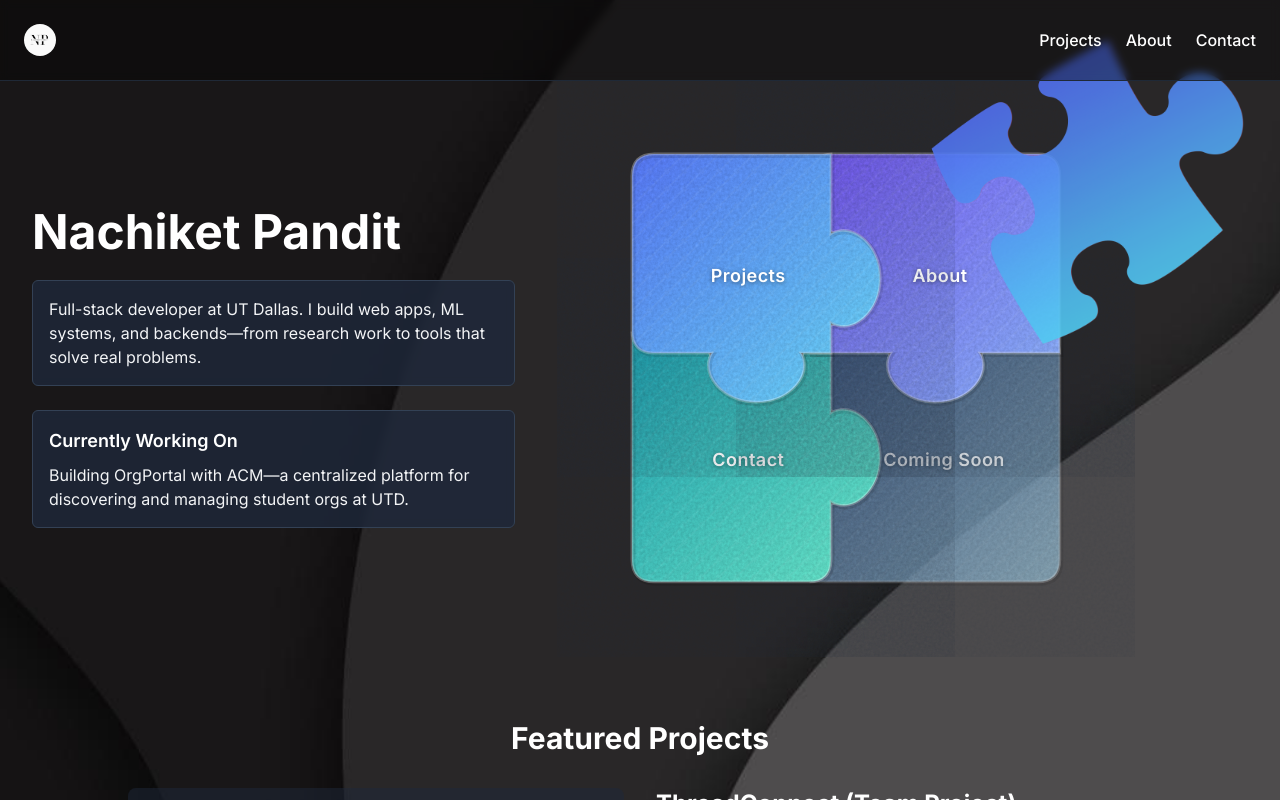
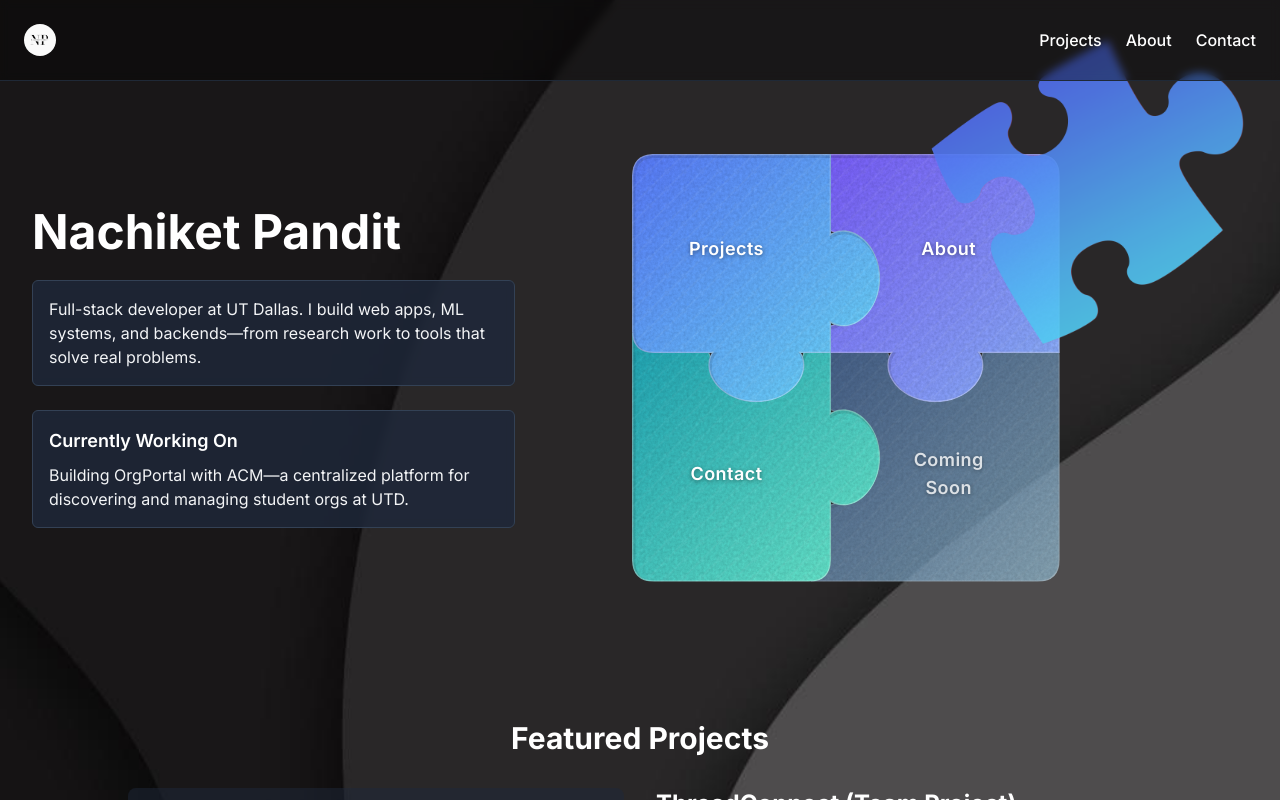
Before and after one commit to nachiketpandit101/portfolio, a Next.js app: page / in a window 1280 px wide. Shown: the top 800 px of the page. Built offline with nearby package versions, Linux system fonts and the light colour scheme.

Commit message:
texture clipping and text centering

```diff
--- a/src/components/PuzzlePiece.tsx
+++ b/src/components/PuzzlePiece.tsx
@@ -104,11 +104,15 @@ const PATHS: Record<PuzzleShape, string> = {
   ].join(" "),
 };
 
-const LABEL_OFFSET: Record<PuzzleShape, string> = {
-  "top-left": "translate(-8%, -8%)",
-  "top-right": "translate(6%, -8%)",
-  "bottom-left": "translate(-8%, 6%)",
-  "bottom-right": "translate(6%, 6%)",
+/**
+ * Visual body centers as % of the piece box (tabs/sockets ignored).
+ * Label is absolutely positioned here, then centered with -50%/-50%.
+ */
+const LABEL_ANCHOR: Record<PuzzleShape, { left: string; top: string }> = {
+  "top-left": { left: "39%", top: "39%" },
+  "top-right": { left: "55%", top: "39%" },
+  "bottom-left": { left: "39%", top: "56%" },
+  "bottom-right": { left: "55%", top: "56%" },
 };
 
 function parseGradientColors(gradient: string): [string, string] {
@@ -131,6 +135,7 @@ export default function PuzzlePiece({
   const gradId = `pg-${rawId}`;
   const noiseId = `pn-${rawId}`;
   const fiberId = `pf-${rawId}`;
+  const clipId = `pc-${rawId}`;
   const [c0, c1] = parseGradientColors(gradient);
   const path = PATHS[shape];
 
@@ -141,7 +146,7 @@ export default function PuzzlePiece({
       onClick={onClick}
       aria-label={disabled ? `${label} (coming soon)` : `Go to ${label}`}
       className={[
-        "puzzle-piece relative w-full h-full overflow-visible",
+        "puzzle-piece relative w-full h-full overflow-hidden",
         "focus-visible:outline-none focus-visible:ring-2 focus-visible:ring-sky-300 focus-visible:ring-offset-2 focus-visible:ring-offset-slate-900",
         disabled
           ? "cursor-default"
@@ -151,7 +156,7 @@ export default function PuzzlePiece({
     >
       <svg
         className={[
-          "absolute inset-0 h-full w-full overflow-visible",
+          "absolute inset-0 h-full w-full overflow-hidden",
           disabled ? "opacity-75" : "",
         ].join(" ")}
         viewBox="-4 -4 108 108"
@@ -160,6 +165,10 @@ export default function PuzzlePiece({
         focusable="false"
       >
         <defs>
+          <clipPath id={clipId}>
+            <path d={path} />
+          </clipPath>
+
           <linearGradient id={gradId} x1="0%" y1="0%" x2="100%" y2="100%">
             <stop offset="0%" stopColor={c0} />
             <stop offset="100%" stopColor={c1} />
@@ -167,10 +176,11 @@ export default function PuzzlePiece({
 
           <filter
             id={noiseId}
-            x="-30%"
-            y="-30%"
-            width="160%"
-            height="160%"
+            x="0%"
+            y="0%"
+            width="100%"
+            height="100%"
+            filterUnits="objectBoundingBox"
             colorInterpolationFilters="sRGB"
           >
             <feTurbulence
@@ -187,7 +197,10 @@ export default function PuzzlePiece({
                       0 0 0 0 0.22
                       0 0 0 0.5 0"
               in="noise"
+              result="mono"
             />
+            {/* Keep grain only where the piece fill exists */}
+            <feComposite in="mono" in2="SourceAlpha" operator="in" />
           </filter>
 
           <pattern
@@ -207,6 +220,8 @@ export default function PuzzlePiece({
           </pattern>
         </defs>
 
+        {/* All fills + texture strictly inside the piece silhouette */}
+        <g clipPath={`url(#${clipId})`}>
           <path d={path} fill={`url(#${gradId})`} />
           <path
             d={path}
@@ -234,23 +249,25 @@ export default function PuzzlePiece({
             opacity={0.45}
             transform="translate(0.5 0.7)"
           />
+        </g>
       </svg>
 
       <span
-        className="pointer-events-none absolute inset-0 flex items-center justify-center"
+        className={[
+          "pointer-events-none absolute z-10 -translate-x-1/2 -translate-y-1/2",
+          "px-2 text-center font-semibold tracking-wide",
+          "text-sm sm:text-base md:text-lg select-none leading-tight",
+          "text-white drop-shadow-[0_1px_2px_rgba(0,0,0,0.45)]",
+          "max-w-[55%]",
+          disabled ? "text-white/80" : "",
+        ].join(" ")}
+        style={{
+          left: LABEL_ANCHOR[shape].left,
+          top: LABEL_ANCHOR[shape].top,
+        }}
         aria-hidden
       >
-        <span
-          className={[
-            "px-3 text-center font-semibold tracking-wide",
-            "text-sm sm:text-base md:text-lg select-none",
-            "text-white drop-shadow-[0_1px_2px_rgba(0,0,0,0.45)]",
-            disabled ? "text-white/80" : "",
-          ].join(" ")}
-          style={{ transform: LABEL_OFFSET[shape] }}
-        >
         {children ?? label}
-        </span>
       </span>
     </button>
   );
```
Lines whose indentation alone changed are shown as unchanged.
